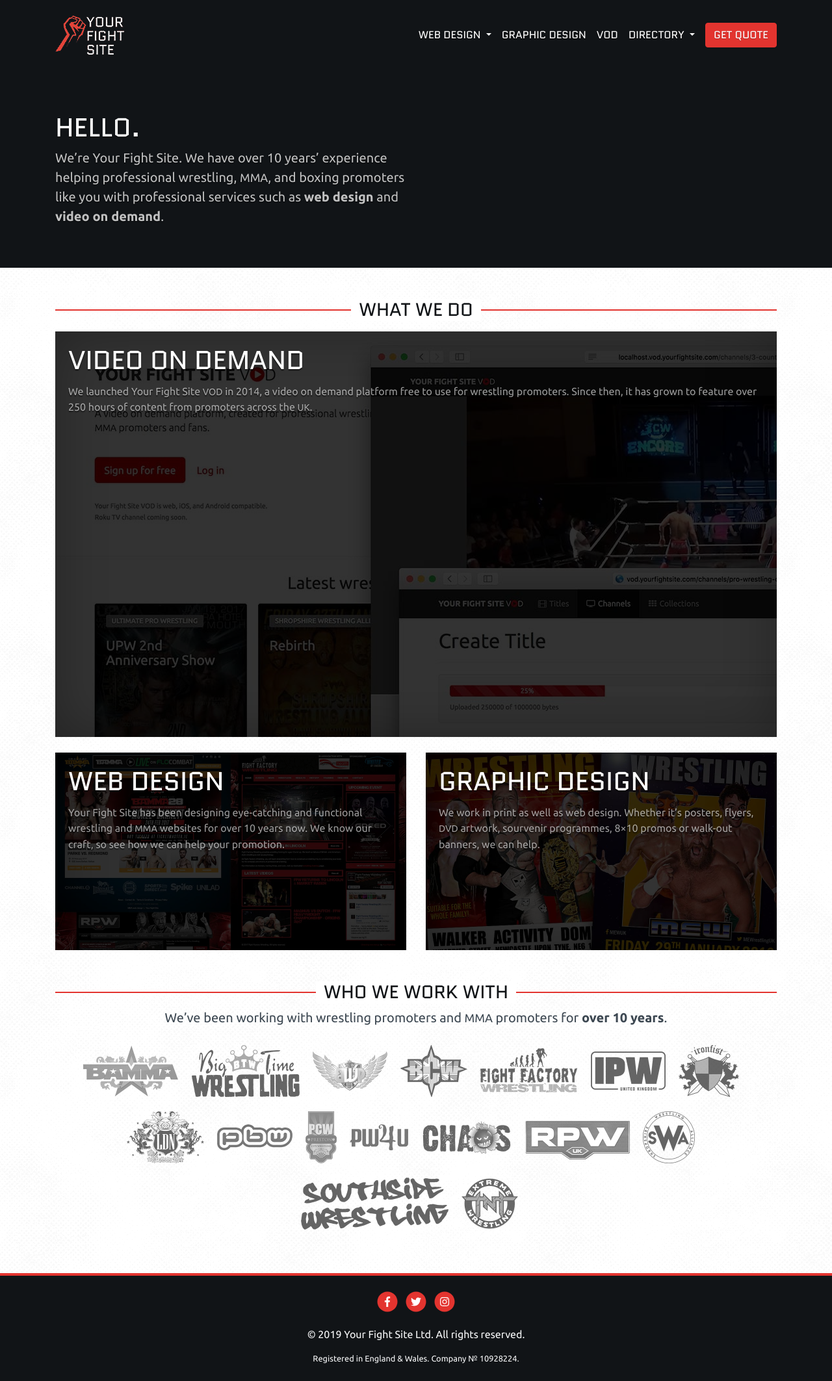
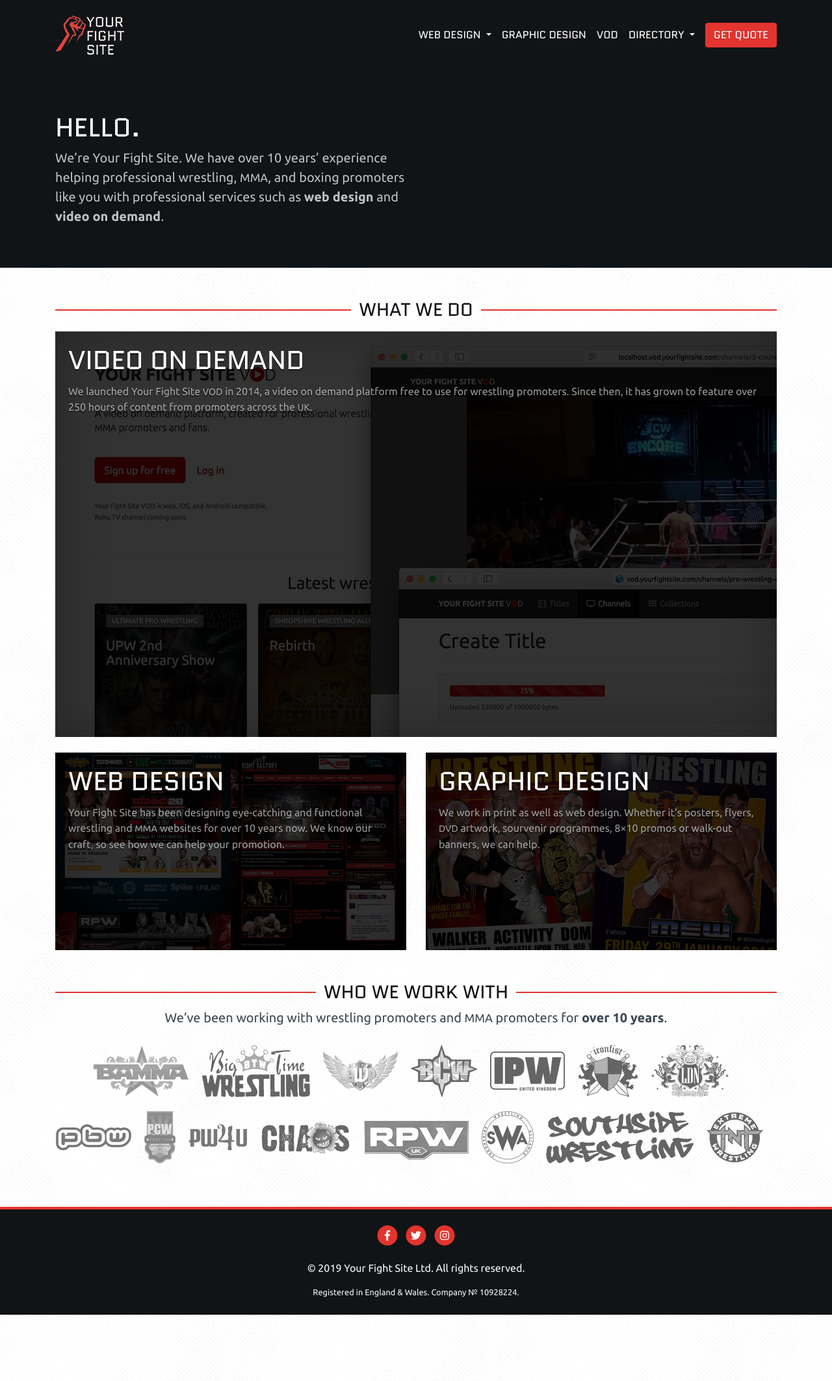
Before and after one commit to yourfightsite/yourfightsite.github.io, a Jekyll site: the page built from index.html, in a window 1280 px wide. Shown: the whole page at 65% size. Built offline with Jekyll 4.4.1, drawn with Linux system fonts in a browser that asks for light colours; nearby versions of some CDN libraries; after the commit the page ends 2023 px from its top, so only the background shows below that.

Commit message:
Remove Fight Factory Wrestling

```diff
--- a/index.html
+++ b/index.html
@@ -73,7 +73,6 @@
       {% include client.html name="Big Time Wrestling" url="http://www.btwtickets.com" %}
       {% include client.html name="Britannia Wrestling Promotions" url="https://www.britanniawrestling.co.uk" %}
       {% include client.html name="British Championship Wrestling" url="http://www.bcw-wrestling.com" %}
-      {% include client.html name="Fight Factory Wrestling" url="https://www.fightfactorywrestling.uk" %}
       {% include client.html name="International Pro Wrestling" url="https://www.ipwuk.com" %}
       {% include client.html name="Ironfist Wrestling" url="https://www.ironfistwrestling.com" %}
       {% include client.html name="LDN Wrestling" url="http://www.ldnwrestling.com" %}
```
